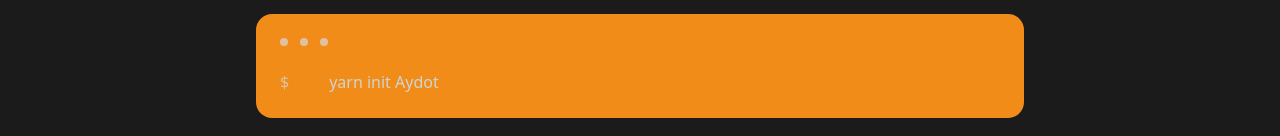
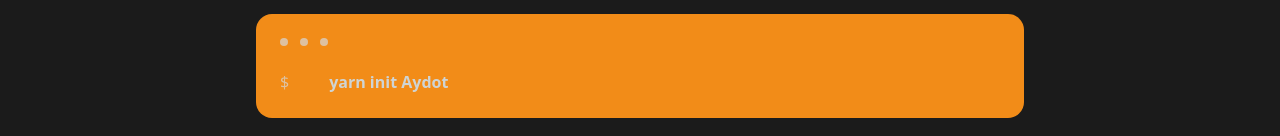
Before and after one commit to Ay7ot/Portfolio-v2, a React (Vite) app: page / in a window 1280 px wide. Shown: the part 202-338 px from the top of the page. Built offline with nearby package versions, Linux system fonts and the light colour scheme.

Commit message:
increased font for waiter

```diff
--- a/src/Components/BottomNav.tsx
+++ b/src/Components/BottomNav.tsx
@@ -39,7 +39,6 @@
     }
 
     return (
-       <>
         <div className='fixed z-[99999999] bottom-0 left-0 rounded-box flex items-center gap-10 bg-base-200 px-10 py-4'>
             <div onClick={(e)=>{e.stopPropagation(); setShortNav();}} className='text-[1.5rem] btn btn-primary'>
                 <GoThreeBars />
@@ -51,6 +50,5 @@
             {themeModal && <div className='transition-all ease-linear delay-150 absolute bottom-20 left-[150px]'><Themes /></div>}
             {shortNav && <div className='transition-all ease-linear delay-150 absolute bottom-20 left-0'><ShortNav /></div>}
         </div>
-       </>
     )
 }
--- a/src/Components/Waiter.tsx
+++ b/src/Components/Waiter.tsx
@@ -51,18 +51,18 @@
                 <Circles />
                 <div className='flex items-center gap-10 mt-6'>
                     <span className='text-[#d5d5d5b9]'>$</span>
-                    <p className='text-neutral-content'>yarn init Aydot</p>
+                    <p className='text-neutral-content font-semibold'>yarn init Aydot</p>
                 </div>
                 {!hideone &&
                     <div className='flex items-center gap-10 mt-6'>
                         <span className='text-[#d5d5d5b9]'>$</span>
-                        <p className='text-accent'>installing</p>
+                        <p className='text-accent-neutral font-semibold'>installing</p>
                     </div>
                 }
                 {!hidetwo &&
                     <div className='flex items-center gap-10 mt-6'>
                         <span className='text-[#d5d5d5b9]'>$</span>
-                        <p className='text-success'>done!</p>
+                        <p className='text-success font-semibold'>done!</p>
                     </div>
                 }
             </div>
```
